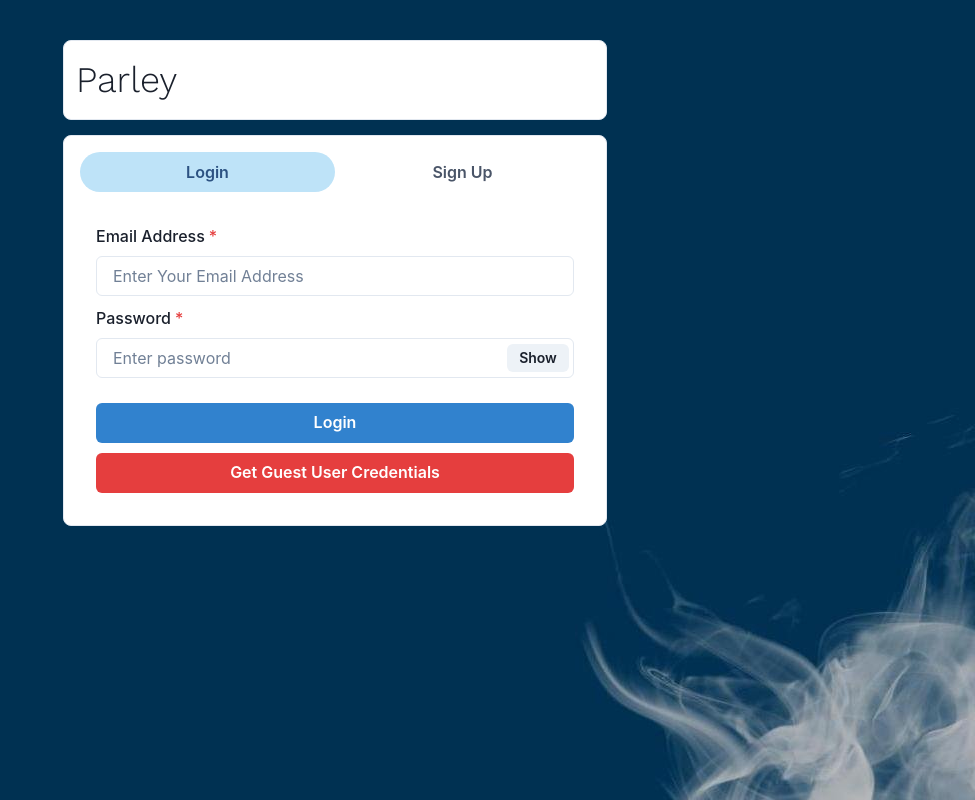
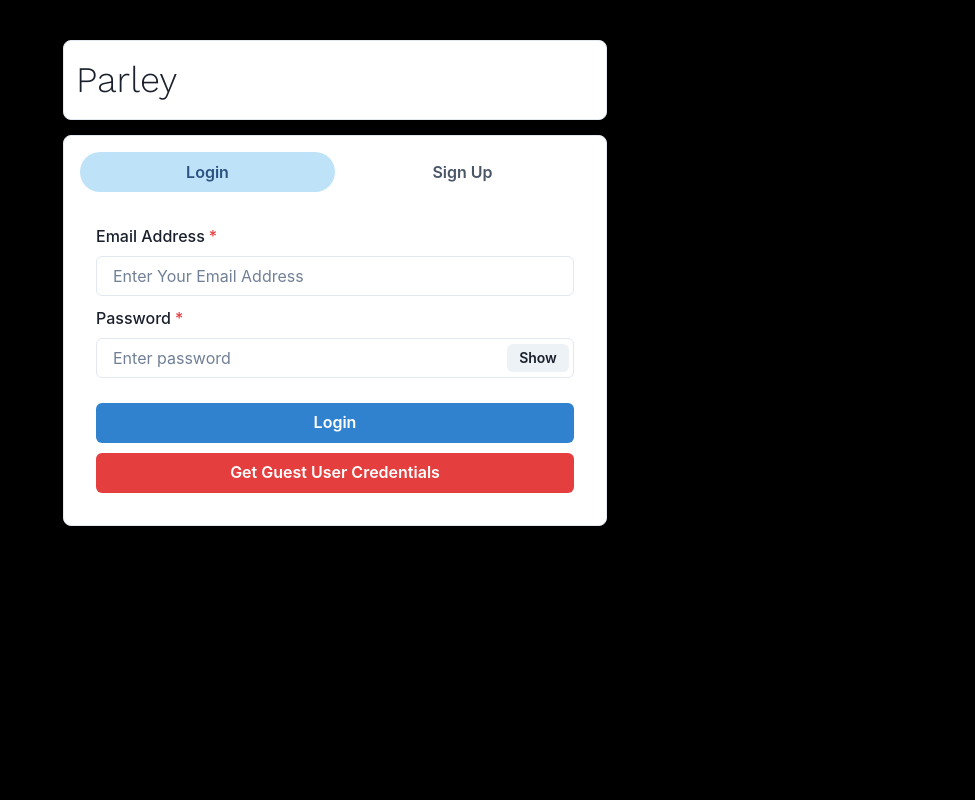
Before and after one commit to surajkumar225/Mensajera, a React (Create React App) app in the folder frontend/: page / in a window 1280 px wide. Shown: the whole page, without its empty margins (305-1280 px from the left). Built offline with nearby package versions, Linux system fonts and the light colour scheme; a web font is replaced by a local one.

Commit message:
Chat App

```diff
--- a/frontend/src/App.css
+++ b/frontend/src/App.css
@@ -3,7 +3,8 @@
 .App{
     min-height: 100vh;
     display: flex;
-    background-image: url("./bgimage1.jpg");
+    /* background-image: url("./bgimage1.jpg");  */
+    background-color: black;
     background-size: cover;
     background-position: center;
 }
```
